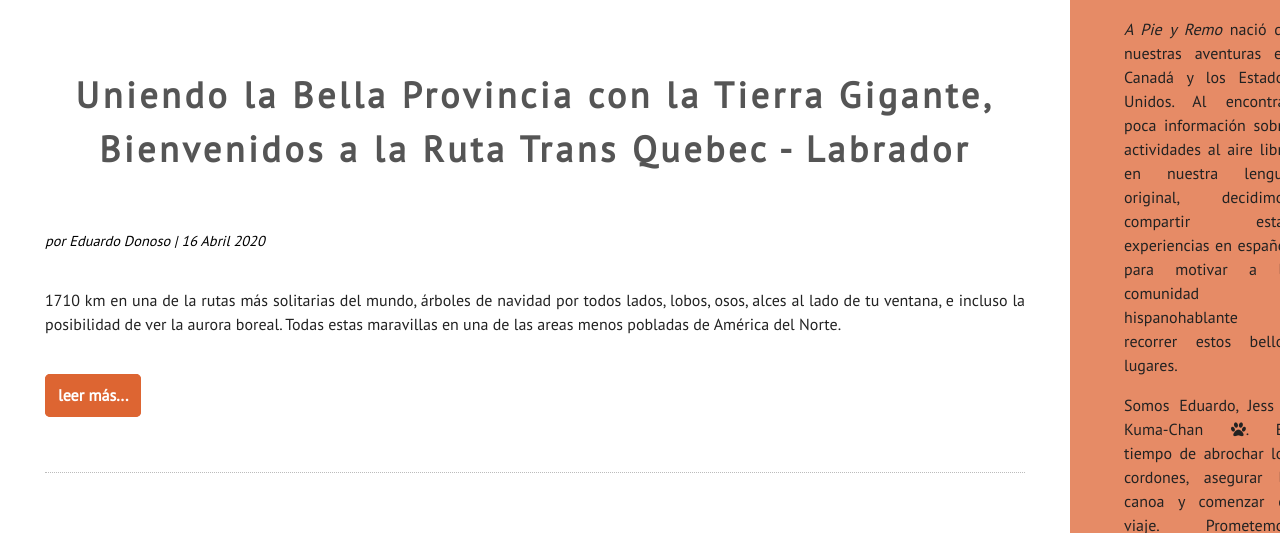
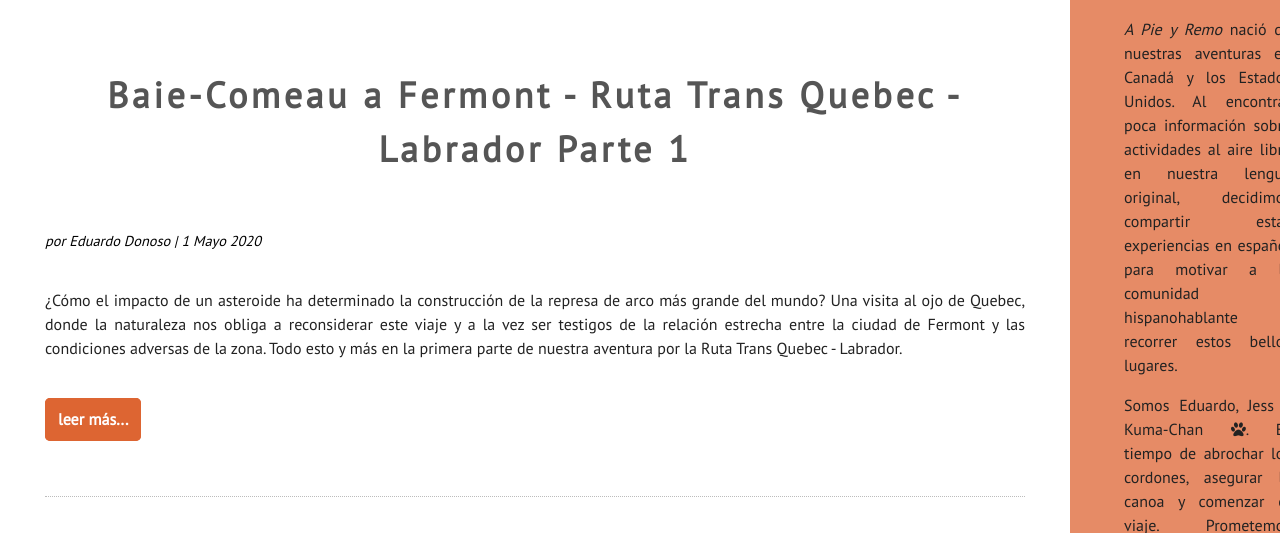
Before and after one commit to apieyremo/apieyremo.github.io, a Jekyll site: the page built from _pages/blog/index.html, in a window 1280 px wide and 900 px high, scrolled down 857 px, cut to the strip 189-722 px from the top of the window. Built offline with Jekyll 4.4.1, drawn with Linux system fonts in a browser that asks for light colours; comment, search, counter and statistics services are not loaded; some of the changed text lies outside the part shown.

Commit message:
Trans Quebec Labrador Post 2

```diff
--- a/_posts/2020-04-16-bienvenidos-ruta-trans-labrador-quebec.md
+++ b/_posts/2020-04-16-bienvenidos-ruta-trans-labrador-quebec.md
@@ -1,10 +1,10 @@
 ---
-main: true
+main: false
 published: true
 author: Eduardo Donoso
 layout: post
 title: Uniendo la Bella Provincia con la Tierra Gigante, Bienvenidos a la Ruta Trans Quebec - Labrador
-description: 1710 km en una de la rutas más solitarias del mundo, árboles de navidad por todos lados, lobos, osos, alces al lado de tu ventana, e incluso la posibilidad de ver la aurora boreal. Todas estas maravillas en una de las areas menos pobladas de América del Norte.
+description: 1710 km en una de la rutas más solitarias del mundo, la ruta Trans Quebec - Labrador.
 postHero: /assets/images/bienvenidos-ruta-trans-labrador-quebec/1.jpg
 tags:
   - camping
@@ -110,8 +110,8 @@ Dentro de todas las consideraciones que se deben tener para esta ruta podemos re
 
 Felicitaciones has sobrevivido a la Ruta Trans Quebec - Labrador.  Sí todavía estas un poco confundido no te preocupes vamos a dividir este viaje en 4 entretenidos artículos explicando con experiencia, fotos, mapas y videos nuestras aventuras para que quizas tú te animes a ser un próximo sobreviviente.
 
-- Parte 1 - Inicio de la Ruta (Ruta Baie-Comeau a Fermont)
-- Parte 2 - Bienvenido a Labrador Ruta 500 ( Ruta Fermont a Happy Valley - Goose Bay)
+- <a href="/baie-comeau-fermont-ruta-trans-quebec-labrador-parte-1" title="Parte 1 - Inicio de la Ruta (Ruta Baie-Comeau a Fermont)">Parte 1 - Inicio de la Ruta (Ruta Baie-Comeau a Fermont)</a>
+- Parte 2 - Bienvenido a Labrador Ruta 500 (Ruta Fermont a Happy Valley - Goose Bay)
 - Parte 3 - ¡Hola! mar de Labrador (Ruta Happy Valley - Goose Bay a Saint Lewis)
 - Parte 4 - El final del viaje (Ruta Saint Lewis a Blanc-Sablon)
 
--- /dev/null
+++ b/_posts/2020-05-01-baie-comeau-fermont-ruta-trans-quebec-labrador-parte-1.md
@@ -0,0 +1,132 @@
+---
+main: true
+published: true
+author: Eduardo Donoso
+layout: post
+title: Baie-Comeau a Fermont - Ruta Trans Quebec - Labrador Parte 1
+description: Viajando por La Ruta 389, la primera parte de nuestra aventura por la Ruta Trans Quebec - Labrador.
+postHero: /assets/images/baie-comeau-fermont-ruta-trans-quebec-labrador-parte-1/1.jpg
+tags:
+  - camping
+  - vanlife
+regions:
+  - canada
+  - quebec
+---
+
+¿Cómo el impacto de un asteroide ha determinado la construcción de la represa de arco más grande del mundo? Una visita al ojo de Quebec, donde la naturaleza nos obliga a reconsiderar este viaje y a la vez ser testigos de la relación estrecha entre la ciudad de Fermont y las condiciones adversas de la zona. Todo esto y más en la primera parte de nuestra aventura por la Ruta Trans Quebec - Labrador.
+
+En esta despedida de la bella provincia de Quebec, lo hacemos recorriendo el área de Côte-Nord que limita con la provincia de Labrador. La Ruta 389 es la principal conexión entre la ciudad de Baie-Comeau en la costa del Río St Lawrence con la ciudad minera de Fermont en el borde provincial. Muchos lugares para acampar a lo largo de la ruta e incluso la posibilidad de hacer un trekking con una vista al impacto de un meteorito.
+
+El día nos pronosticaba unos cielos despejados junto con un sol espectacular al despertar en nuestro campamento en Baie-Comeau. Mucha emoción fue cuando doblamos a la izquierda para tomar la famosa Ruta 389 y un letrero nos indicaba que la ruta se mantenía sin imprevistos en los puestos de controles, de la misma forma nos avisaba que no había una estación de servicio hasta muchos kilómetros más y que tuviésemos cuidado con la fauna. Justamente la naturaleza nos iba a dar una batalla a la cual no habíamos prestado mucha atención.
+
+<div class="quote">
+  Alrededor de 214 millones de años atrás, un asteroide de 8 kilómetros de diametró impactó la tierra donde hoy día esta ubicada la Reserva Ecológica más grande de Quebec en la isla René-Levasseur. Visible desde el espacio, el resultado de este “Ojo de Quebec” es un crater de alrededor de 100 kilómetros de ancho y uno de los más grandes cicatrices por el impacto del objeto exterior en el mundo. <a href="https://www.rmbmu.com/the-biosphere-reserve/territory/?lang=en" title="The Manicouagan-Uapishka World Biosphere Reserve">The Manicouagan-Uapishka World Biosphere Reserve (MUWBR)</a>
+</div>
+<div class="cc">
+  Texto original: Some 214 million years ago, a meteorite eight kilometers in diameter struck the Earth where today Quebec’s largest ecological reserve is located, on René-Levasseur Island. Visible from space, the resulting “Eye of Quebec” is a crater about a hundred kilometer wide and one of the largest astroblemes in the world. Traducido por Eduardo Donoso.
+</div>
+
+Revisando nuestros apuntes sobre esta bella ruta, destaque en ellos, con color rojo, que incluso ha 100 km en esta ruta todavía puedes ver casas de verano en los innumerables lagos que existen en esta región. Pero desde esa marca ya no hemos visto más intervención del hombre hasta que nos topamos con la primera represa - la Manic-2 - una obra impresionante en el medio de la nada. Pero todas las guías hablaban de una represa más grande que incluso si ocuparan todo el concreto que utilizaron en esa obra se podría construir una vereda desde el polo norte al polo sur. Pensamos que deberíamos realizar una parada en ese lugar.
+
+La Ruta 389 continua por el Río Manicouagan que nos da una pista del lugar de donde proviene esa agua y de la misma forma la importancia para la región de Quebec de sus recursos hídricos. No queremos entrar en detalle sobre este tema pero es muy interesante saber que significa para la gente de Quebec la empresa Hydroquebec, si quieren saber un poco más sobre esta historia y su significado pueden escuchar este <a href="http://outsideinradio.org/powerline" title="Powerline">podcast</a> de nuestro programa favorito <a href="http://outsideinradio.org/" title="Outside/In">Outside/In</a>.
+
+Habíamos manejado un par de horas cuando las señales indicaban que la represa Manic-5 estaba cerca, después de pasar por una pequeña subida, apareció lo que salía indicado en los letreros. Una brutal pared de cemento con múltiples arcos, se divisaba a lo lejos. Mientras nos acercabamos esta pared se volvía más grande y uno de sus arcos, en particular, se volvía gigante. Estábamos sin lugar a dudas llegando a la represa Daniel-Johnson dam o mejor conocida como Manic- 5.
+
+Esta represa fue construida entre los años 1959 y 1970, actualmente es operada por la empresa Hydroquebec. Cuenta con 14 refuerzos, 13 arcos, 214 metros de alto y 1.3 km de largo. Existe un centro de visitas pero cuando pasamos estaba cerrado. Si deseas realizar un recorrido virtual por la represa y encontrar más información lo puedes realizar <a href="http://www.hydroquebec.com/visit/video-360-manic-5.html" title="Manic-5 Video 360">aquí</a>.
+
+Después de esta impresionante estructura es hora de continuar hacía el norte para encontrar el lugar de donde viene toda esa agua, la famosa reserva Manicouagan, o también conocido como el Ojo de Quebec.
+
+Justo antes de entrar al área del Ojo de Quebec, existe un letrero particular en el camino, que dice "Paralelo 51°". Cuando busques información sobre la ruta Trans Quebec - Labrador, también la puedes encontrar con el nombre de Expedición 51°, debido a que toda la ruta es sobre este paralelo.
+
+Una vez cruzado el paralelo, a lo lejos ya se empieza a divisar la reserva de agua. Cuando hace 214 millones de años un asteroide impactó la tierra provocó esta cicatriz que al día de hoy la hace una de las formaciones más reconocibles desde el espacio como lo indica la NASA en sus archivos.
+
+<div class="quote">
+  “Debido a que es tán única y de muy fácil reconocimiento desde el cielo y el espacio, el cráter ha sido sujeto de miles de imágenes por los astronautas por más de 45 años.” <a href="https://www.nasa.gov/content/manicouagan-crater" title="Manicouagan Crater - NASA">NASA</a>.
+</div>
+<div class="cc">
+  Texto original: Because it is so unique and easily recognizable from the sky and space, the crater has been the subject of hundreds of images from astronauts for 45-plus years. Traducido por Eduardo Donoso.
+</div>
+
+Tu puedes llegar hasta las mismas agua del lago, donde existen muchas opciones para acampar con una vista espectacular. Pero siempre con respeto y cuidado de ese lugar ya que son una de las más grandes reservas de aguas del mundo con sus 140 billones de metros cúbicos de agua. Y este lugar es el corazón de la Reserva Mundial de la Biósfera Manicouagan – Uapishka. Para saber más sobre este tema puedes visitar la siguiente <a href="https://www.rmbmu.com/the-biosphere-reserve/?lang=en" title="Biosphere RMBMU">página web</a> y también verlo reflejado en el mapa de este artículo.
+
+Después de una parada por el Ojo de Quebec, es tiempo de pasar a llenar el estanque de bencina en Relais-Gabriel. Esta localidad se encuentra aproximadamente a 5 horas de Baie-Comeau y aquí puedes obtener bencina o diesel, pagar con tarjeta de crédito, y existe a la vez un pequeño local donde puedes pasar al baños y comprar comida preparada. Tiene además un área de picnic y camping.
+
+Después de esta parada el viaje continua hacía el norte para pasar por las Montañas Groulx (Uapishka en lengua Innu que significa “montañas blancas”). Para aceder a estas montañas se puede directamente desde la ruta e incluso existen sitios de camping al comienzo de sendero.
+Esta fue nuestra idea pero fue justo en ese momento cuando la naturaleza nos recordó la razón de que esta área sea tan despoblada. Caminamos un par de metros en busca de la entrada del sendero cuando un zumbido nos alertó que no íbamos a estar solos, luego fueron 20 zumbidos y posteriormente ya no podíamos escuchar nuestras voces. Las moscas nos estaban dando la bienvenida. Decidimos entonces no realizar el sendero y no acampar en ese lugar, quizás habían más alternativas cerca de las aguas del cráter, pensamos.
+
+Si quieres visitar y saber más sobre estas montañas te recomendamos revisar el grupo de facebook <a href="https://www.facebook.com/groups/188557424567717/" title="Amis des Monts Groulx Facebook" >Amis des Monts Groulx</a> para saber un poco más de las condiciones e incluso cuando fuimos nosotros se había realizado una junta para mejorar el sendero ese fin de semana.
+
+<figure class="figure">
+  <img class="image" src="/assets/images/baie-comeau-fermont-ruta-trans-quebec-labrador-parte-1/2.jpg" alt="Ruta 389 Trans Quebec Labrador">
+  <figcaption class="img-caption">Inicio de la Ruta 389 - condiciones de la ruta.</figcaption>
+</figure>
+<figure class="figure">
+  <img class="image" src="/assets/images/baie-comeau-fermont-ruta-trans-quebec-labrador-parte-1/3.jpg" alt="Represa Manic-2">
+  <figcaption class="img-caption">Represa Manic-2</figcaption>
+</figure>
+<figure class="figure">
+  <img class="image" src="/assets/images/baie-comeau-fermont-ruta-trans-quebec-labrador-parte-1/4.jpg" alt="Frutos del bosque en la Ruta 389">
+  <figcaption class="img-caption">Frutos del bosque en el camino</figcaption>
+</figure>
+<figure class="figure">
+  <img class="image" src="/assets/images/baie-comeau-fermont-ruta-trans-quebec-labrador-parte-1/5.jpg" alt="Represa Manic-5">
+  <figcaption class="img-caption">Represa Manic-5</figcaption>
+</figure>
+<figure class="figure">
+  <img class="image" src="/assets/images/baie-comeau-fermont-ruta-trans-quebec-labrador-parte-1/6.jpg" alt="Cruce Paralelo 51° Ruta 389">
+  <figcaption class="img-caption">Cruce Paralelo 51°</figcaption>
+</figure>
+<figure class="figure">
+  <img class="image" src="/assets/images/baie-comeau-fermont-ruta-trans-quebec-labrador-parte-1/7.jpg" alt="Aguas de la Reserva Manicouagan">
+  <figcaption class="img-caption">Aguas de la Reserva Manicouagan</figcaption>
+</figure>
+<figure class="figure">
+  <img class="image" src="/assets/images/baie-comeau-fermont-ruta-trans-quebec-labrador-parte-1/8.jpg" alt="Estación de Servicio Relais-Gabriel ">
+  <figcaption class="img-caption">Estación de Servicio Relais-Gabriel </figcaption>
+</figure>
+<figure class="figure">
+  <img class="image" src="/assets/images/baie-comeau-fermont-ruta-trans-quebec-labrador-parte-1/9.jpg" alt="Inicio sendero Montes Groulx">
+  <figcaption class="img-caption">Inicio sendero Montes Groulx</figcaption>
+</figure>
+<figure class="figure">
+  <img class="portrait-photo" src="/assets/images/baie-comeau-fermont-ruta-trans-quebec-labrador-parte-1/10.jpg" alt="Moscas de arena Ruta 389">
+  <figcaption class="img-caption">Moscas de arena</figcaption>
+</figure>
+<figure class="figure">
+  <img class="image" src="/assets/images/baie-comeau-fermont-ruta-trans-quebec-labrador-parte-1/11.jpg" alt="Campamento cerca de Lago Fire">
+  <figcaption class="img-caption">Campamento cerca de Lago Fire</figcaption>
+</figure>
+<figure class="figure">
+  <img class="image" src="/assets/images/baie-comeau-fermont-ruta-trans-quebec-labrador-parte-1/12.jpg" alt="Entrada a Fermont, Quebec">
+  <figcaption class="img-caption">Entrada a Fermont, Quebec</figcaption>
+</figure>
+<figure class="figure">
+  <img class="image" src="/assets/images/baie-comeau-fermont-ruta-trans-quebec-labrador-parte-1/13.jpg" alt="Auto con rueda pinchada Ruta 389">
+  <figcaption class="img-caption">Ayudando a un auto con rueda pinchada</figcaption>
+</figure>
+<figure class="figure">
+  <img class="portrait-photo" src="/assets/images/baie-comeau-fermont-ruta-trans-quebec-labrador-parte-1/14.jpg" alt="Mapa de la Ruta 389 Ruta Trans Quebec - Labrador">
+  <figcaption class="img-caption">Mapa de la Ruta 389 Ruta Trans Quebec - Labrador</figcaption>
+</figure>
+
+Nuestra búsqueda, para un lugar para acampar, nos llevó un poco más al norte en el pueblo fantasma de Villa de Gagnon. Existe una pista de aterrizaje, que ya no se ocupa, donde algunas personas que viajaron antes dicen que acampaban en la misma pista. Lamentablemente las moscas no nos dejaron en paz e incluso mordieron a nuestra perrita más de 30 veces. Por lo que decidimos continuar y tratar de buscar un lugar después del atardecer.
+
+Después de manejar tratando de encontrar un lugar, nos detuvimos cerca del Lago Fire que se encuentra cerca de una mina, la cual iluminaba todo a su alrededor, aquí establecimos nuestra primera noche en la Ruta Quebec - Translabrador. Para luego continuar hacia la ciudad de Fermont.
+
+Fermont es una ciudad minera, caracterizada por su icónica muralla edificio que ayuda a proteger a la ciudad de los vientos y crear un microclima dentro de esas ciudad. La obra es de 1.4 km de largo y 50 metros de alto.
+
+Dentro de esta gran protección se encuentra la municipalidad, escuelas, gimnasios, hoteles, comercio y hogares de algunos habitantes. Siendo una ciudad minera, la extracción es prácticamente de hierro y se envía hacia el Río St Lawrence vía un tren que si tienes la oportunidad puedes compartir un tiempo manejando en la ruta a su costado (ten cuidado manejar al lado de este tren durante la noche como nos pasó a nosotros, porque cruza en varias partes).
+
+Parando solo para tomar un café en esta ciudad y admirar la gran muralla (The wall) nos dispusimos a despedirnos de la provincia de Quebec, dejar el francés ajustar nuestros relojes en una hora más y comenzar el viaje hacia Labrador.
+
+**Datos para la mochila**
+
+- Obtener un mapa de la Ruta 389 en cualquier oficina de turismo de Quebec antes de tu viaje.
+- Entre Baie-Comeau y Fermont tienes opciones de bencina en Relais- Gabriel.
+- Existen 9 teléfonos de emergencia en esta ruta, son de color rojo y funcionan.
+- Nosotros realizamos el viaje la primera semana de Septiembre esperando que las moscas y mosquitos no nos molestaran pero igual insisten.
+Recuerda manejar con precaución y preparar bien tu auto, en nuestro paso nos encontramos con un auto que destruyó su rueda, pero no llevaba rueda de repuesto.
+- Recomendamos trajes anti insectos (bug jacket) que los puedes obtener en Walmart o cualquier tienda outdoor.
+- Revisa las condiciones de la ruta en <a href="https://www.quebec511.info/en/Diffusion/EtatReseau/Route.aspx?id=389" title="Quebec511">esta página</a>.
+- Si tienes mucha suerte, puedes revisar <a href="https://www.gi.alaska.edu/monitors/aurora-forecast" title="Aurora Forecast">esta página</a> para ver si tendrás posibilidad de ver la aurora boreal durante tu paso por la ruta. No vendría mal acampar en los Montes Groulx para esperar la aurora boreal en la madrugada.
```
Also changed, not shown: assets/images/baie-comeau-fermont-ruta-trans-quebec-labrador-parte-1/1.jpg (added), assets/images/baie-comeau-fermont-ruta-trans-quebec-labrador-parte-1/10.jpg (added), assets/images/baie-comeau-fermont-ruta-trans-quebec-labrador-parte-1/11.jpg (added), assets/images/baie-comeau-fermont-ruta-trans-quebec-labrador-parte-1/12.jpg (added), assets/images/baie-comeau-fermont-ruta-trans-quebec-labrador-parte-1/13.jpg (added), assets/images/baie-comeau-fermont-ruta-trans-quebec-labrador-parte-1/14.jpg (added), assets/images/baie-comeau-fermont-ruta-trans-quebec-labrador-parte-1/2.jpg (added), assets/images/baie-comeau-fermont-ruta-trans-quebec-labrador-parte-1/3.jpg (added), assets/images/baie-comeau-fermont-ruta-trans-quebec-labrador-parte-1/4.jpg (added), assets/images/baie-comeau-fermont-ruta-trans-quebec-labrador-parte-1/5.jpg (added), assets/images/baie-comeau-fermont-ruta-trans-quebec-labrador-parte-1/6.jpg (added), assets/images/baie-comeau-fermont-ruta-trans-quebec-labrador-parte-1/7.jpg (added), assets/images/baie-comeau-fermont-ruta-trans-quebec-labrador-parte-1/8.jpg (added), assets/images/baie-comeau-fermont-ruta-trans-quebec-labrador-parte-1/9.jpg (added).
